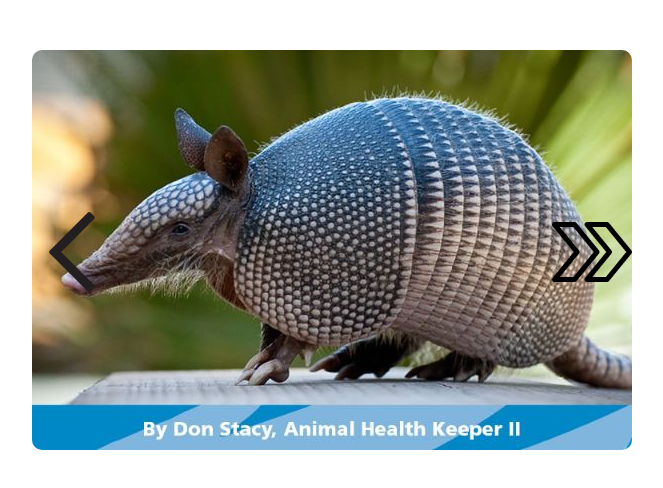
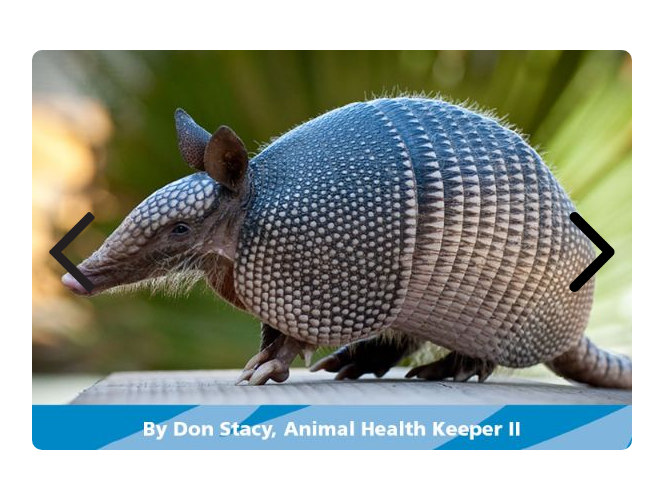
Before and after one commit to ShradhaMane04/Slideshow1, a plain HTML site: page index.html in a window 1280 px wide. Shown: the whole page, without its empty margins (308-971 px from the left). Drawn offline with Linux system fonts and the light colour scheme.

Commit message:
Changes in arrows done

```diff
--- a/index.html
+++ b/index.html
@@ -49,7 +49,7 @@
     <div class="container">
         <img src="ele.jpg" class="slide" id="slide"/>
         <img src="backward-arrow.png" class="icon-action icon-pre" onclick="prev()"/>
-        <img src="fast-forward.png" class="icon-action icon-next" onclick="next()"/>
+        <img src="next.png" class="icon-action icon-next" onclick="next()"/>
     </div>
     <script>
         const images = ["ele.jpg","img1.jpg","img2.jpg","tiger.jpg","wolf.jpg","zebra.jpg"]
```
